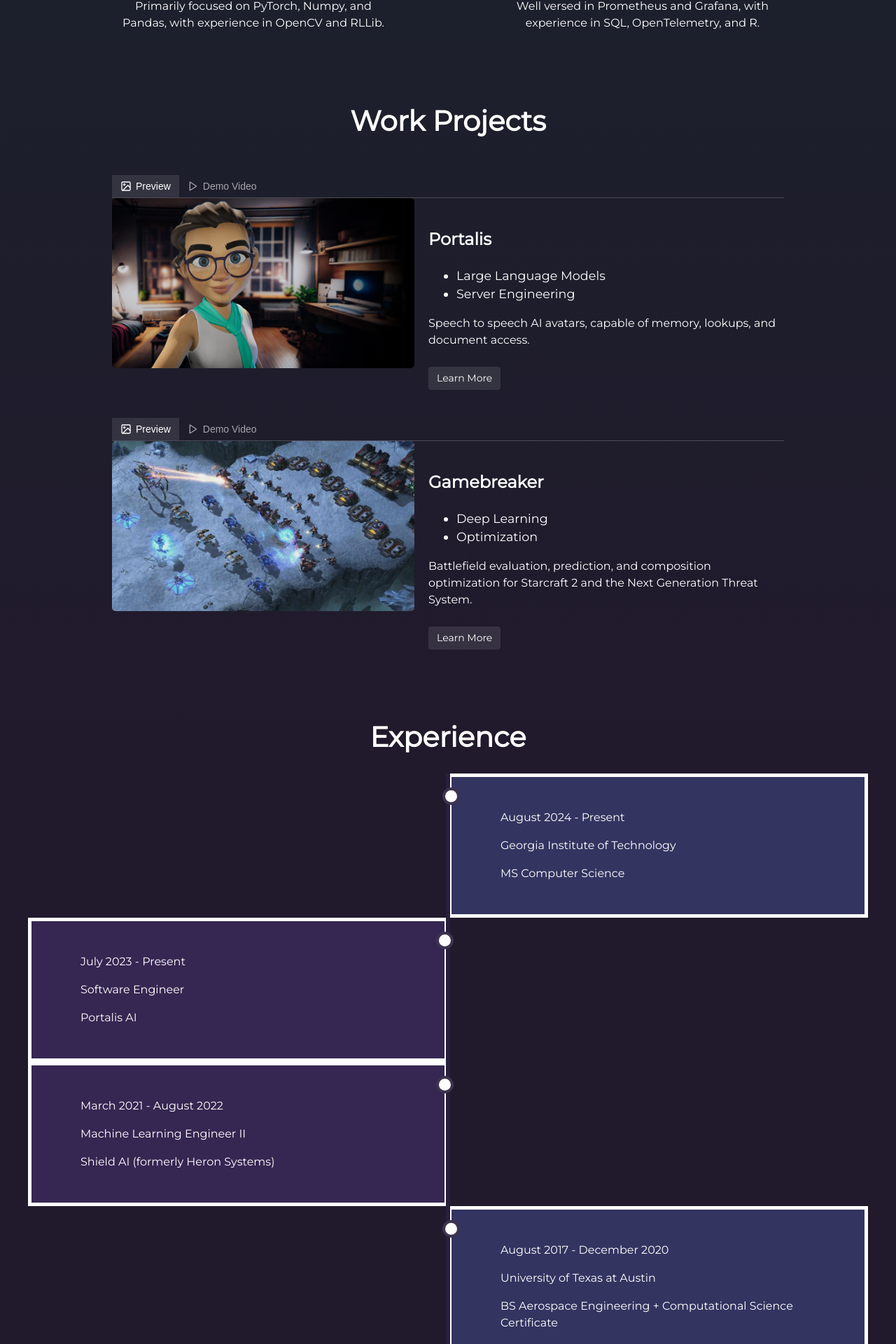
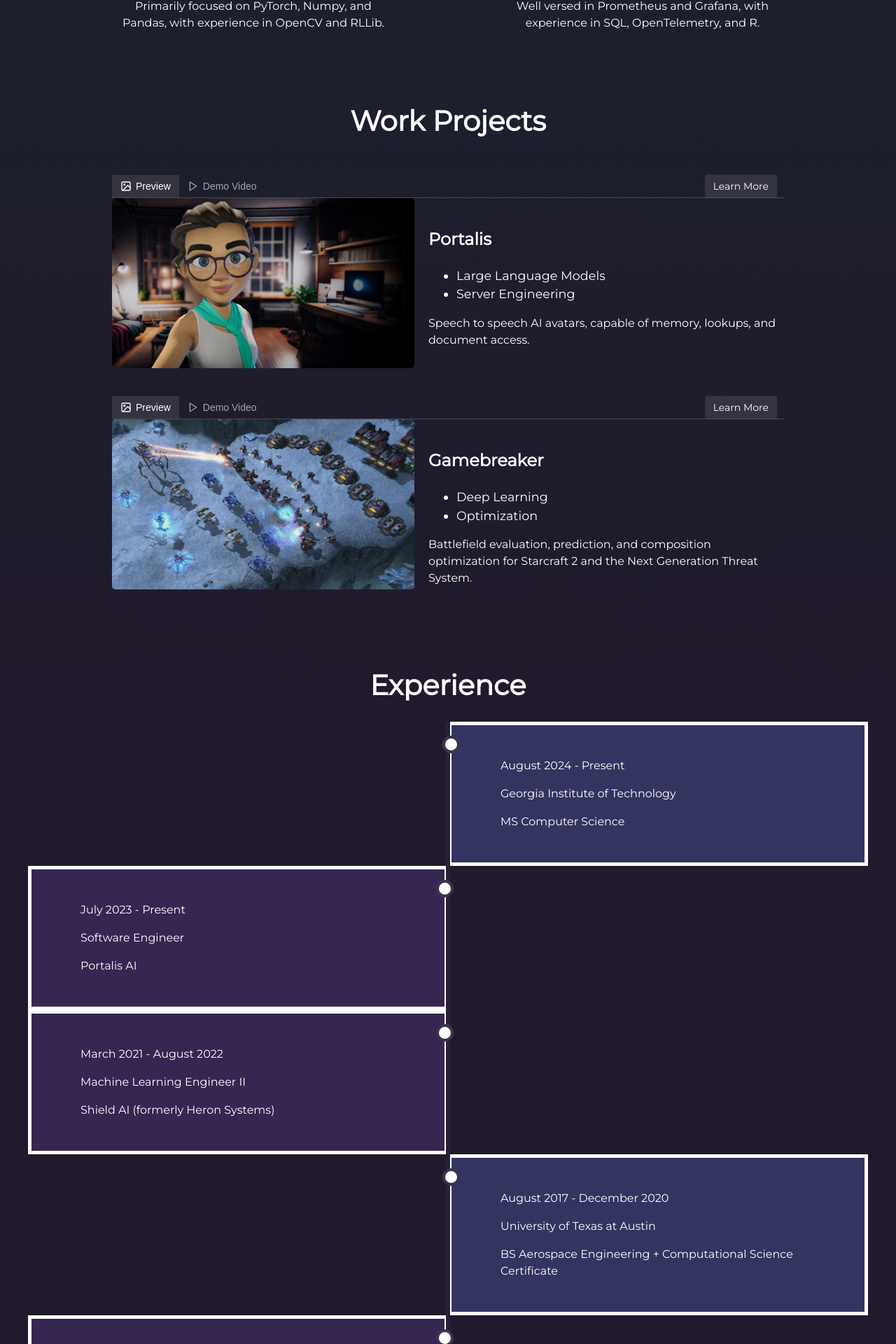
Before and after one commit to ysarda/ysarda.github.io, a Jekyll site: the page built from index.html, in a window 1280 px wide. Shown: the part 1921-3841 px from the top of the page at 70% size. Built offline with Jekyll 4.4.1, drawn with Linux system fonts in a browser that asks for light colours.

Commit message:
movin shtuff

```diff
--- a/_includes/projects.html
+++ b/_includes/projects.html
@@ -47,6 +47,7 @@
       display: flex;
       border-bottom: 1px solid rgba(255, 255, 255, 0.2);
       width: 100%;
+      position: relative;
     }
     .tab-button {
       padding: 8px 12px;
@@ -68,6 +69,24 @@
     }
     .tab-button svg {
       margin-right: 6px;
+    }
+
+    /* Learn more button in tab bar */
+    .tab-learn-more {
+      position: absolute;
+      right: 10px;
+      top: 50%;
+      transform: translateY(-50%);
+      padding: 6px 12px;
+      background-color: rgba(255, 255, 255, 0.1);
+      border-radius: 4px;
+      color: white;
+      text-decoration: none;
+      font-size: 14px;
+      transition: all 0.3s ease;
+    }
+    .tab-learn-more:hover {
+      background-color: rgba(255, 255, 255, 0.2);
     }
 
     /* Tab content */
@@ -113,15 +132,21 @@
     }
 
     /* Responsive styles */
-    @media screen and (max-width: 768px) {
-      .images-left, .contents-right {
+    @media screen and (max-width: 1200px) {
+      .images-left {
         width: 100%;
         float: none;
       }
       .contents-right {
+        width: 100%;
+        float: none;
         padding-left: 10px;
-        padding-right: 10px;
         margin-top: 10px;
+      }
+      .video-container {
+        width: 100%;
+        height: 0;
+        padding-bottom: 56.25%; /* 16:9 aspect ratio */
       }
     }
   </style>
@@ -195,6 +220,7 @@
       </svg>
       Demo Video
     </button>
+    <a href="https://portalis.ai/learn-more" class="tab-learn-more" onclick="handleLearnMoreClick(event)">Learn More</a>
   </div>
 
   <!-- Image Tab Content -->
@@ -209,7 +235,6 @@
         <li style="color: white;">Server Engineering</li>
       </ul>
       <p style="color: white;">Speech to speech AI avatars, capable of memory, lookups, and document access.</p>
-      <a href="https://portalis.ai/learn-more" class="learn-more" onclick="handleLearnMoreClick(event)">Learn More</a>
     </div>
     <div style="clear: both;"></div>
   </div>
@@ -218,7 +243,7 @@
   <div id="portalis-video" class="tab-content">
     <div class="images-left">
       <div class="video-container">
-        <iframe width="560" height="315" src="https://www.youtube.com/embed/5rEifan79pk?si=1CLO-i7g7_nzvaz5" title="YouTube video player" frameborder="0" allow="accelerometer; autoplay; clipboard-write; encrypted-media; gyroscope; picture-in-picture; web-share" referrerpolicy="strict-origin-when-cross-origin" allowfullscreen></iframe>
+        <iframe width="986" height="555" src="https://www.youtube.com/embed/5rEifan79pk?si=1CLO-i7g7_nzvaz5" title="YouTube video player" frameborder="0" allow="accelerometer; autoplay; clipboard-write; encrypted-media; gyroscope; picture-in-picture; web-share" referrerpolicy="strict-origin-when-cross-origin" allowfullscreen></iframe>
       </div>
     </div>
     <div class="contents-right">
@@ -228,7 +253,6 @@
         <li style="color: white;">Server Engineering</li>
       </ul>
       <p style="color: white;">Speech to speech AI avatars, capable of memory, lookups, and document access.</p>
-      <a href="https://portalis.ai/learn-more" class="learn-more" onclick="handleLearnMoreClick(event)">Learn More</a>
     </div>
     <div style="clear: both;"></div>
   </div>
@@ -251,6 +275,7 @@
       </svg>
       Demo Video
     </button>
+    <a href="https://www.darpa.mil/program/gamebreaker/details" class="tab-learn-more" onclick="handleLearnMoreClick(event)">Learn More</a>
   </div>
 
   <div id="gamebreaker-image" class="tab-content active">
@@ -264,7 +289,6 @@
         <li style="color: white;">Optimization</li>
       </ul>
       <p style="color: white;">Battlefield evaluation, prediction, and composition optimization for Starcraft 2 and the Next Generation Threat System.</p>
-      <a href="https://www.darpa.mil/program/gamebreaker/details" class="learn-more" onclick="handleLearnMoreClick(event)">Learn More</a>
     </div>
     <div style="clear: both;"></div>
   </div>
@@ -272,7 +296,7 @@
   <div id="gamebreaker-video" class="tab-content">
     <div class="images-left">
       <div class="video-container">
-        <iframe src="https://youtu.be/tt5nxCi423U?si=CWH9vt0Qf8Fpl-nC" title="Gamebreaker Demo" allow="accelerometer; autoplay; clipboard-write; encrypted-media; gyroscope; picture-in-picture" allowfullscreen></iframe>
+        <iframe width="986" height="555" src="https://www.youtube.com/embed/tt5nxCi423U?si=KnrrOLK6iwnJslfQ" title="YouTube video player" frameborder="0" allow="accelerometer; autoplay; clipboard-write; encrypted-media; gyroscope; picture-in-picture; web-share" referrerpolicy="strict-origin-when-cross-origin" allowfullscreen></iframe>
       </div>
     </div>
     <div class="contents-right">
@@ -282,7 +306,6 @@
         <li style="color: white;">Optimization</li>
       </ul>
       <p style="color: white;">Battlefield evaluation, prediction, and composition optimization for Starcraft 2 and the Next Generation Threat System.</p>
-      <a href="https://www.darpa.mil/program/gamebreaker/details" class="learn-more" onclick="handleLearnMoreClick(event)">Learn More</a>
     </div>
     <div style="clear: both;"></div>
   </div>
```
